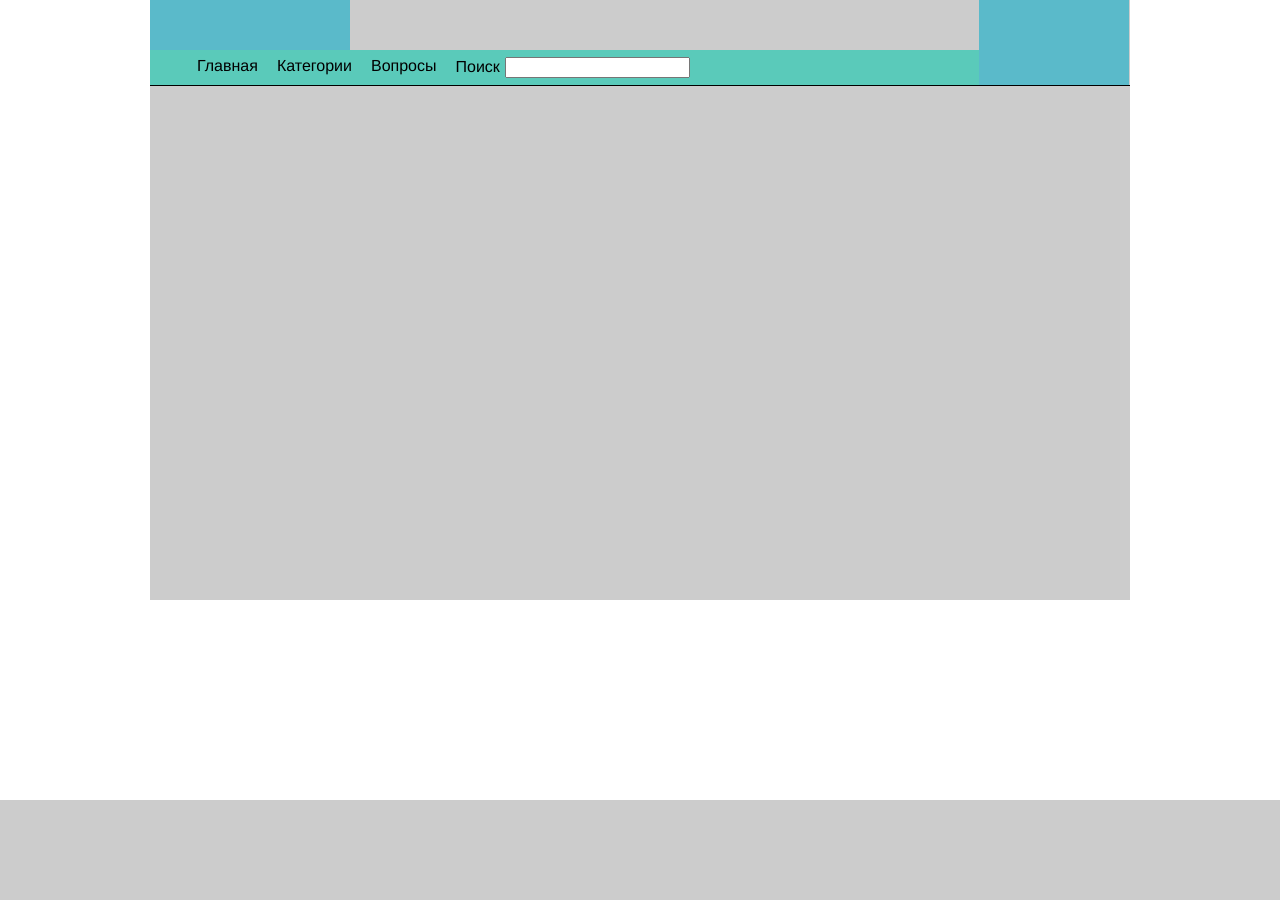
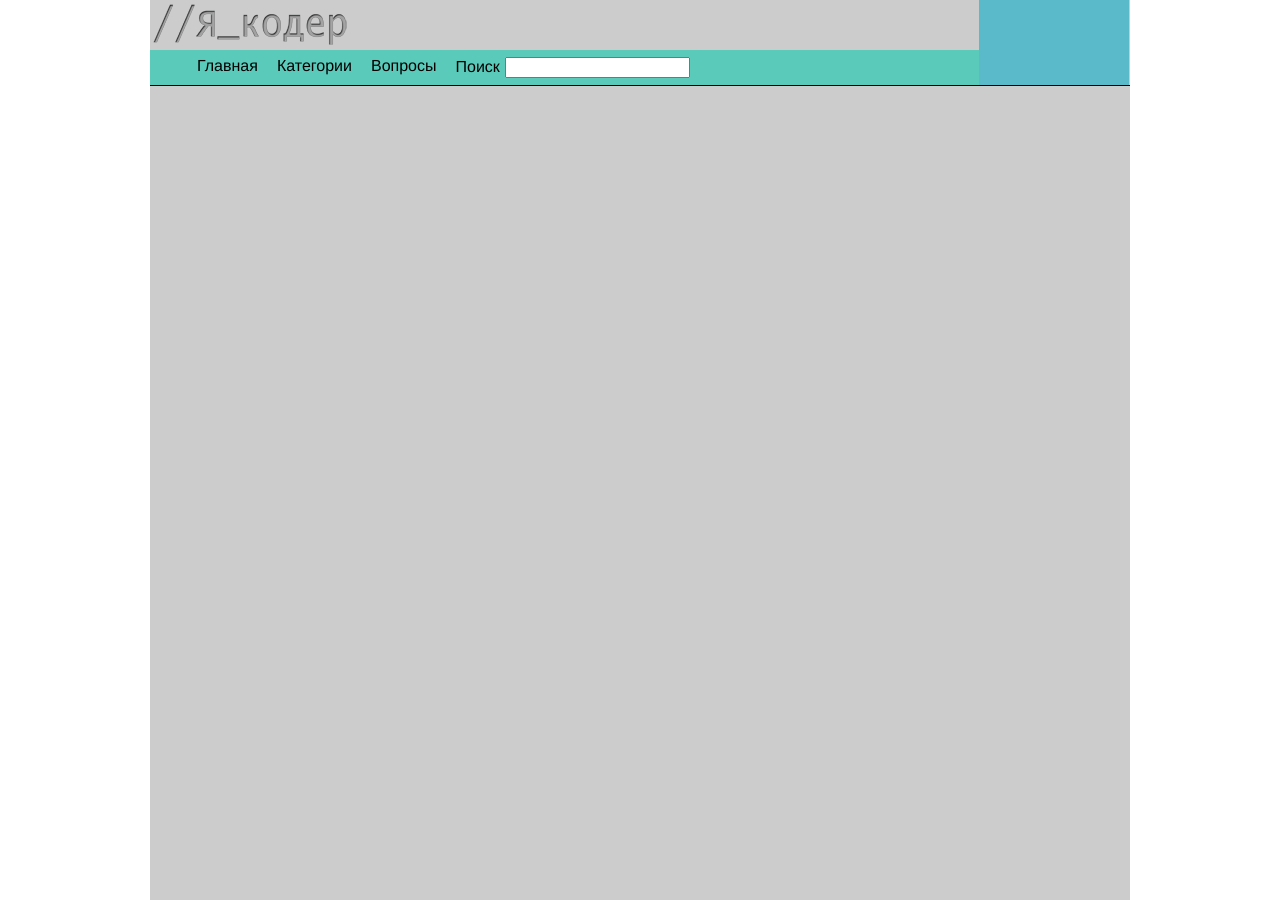
Before and after one commit to Serjulios/www, a PHP site: page /index.html in a window 1280 px wide. Before the commit the page ends 800 px from the top, so only its background shows below. Run offline with PHP 8.4, Linux system fonts and the light colour scheme.

Commit message:
some changes

```diff
--- a/css/main.css
+++ b/css/main.css
@@ -15,7 +15,7 @@ input{
 #wrapper{
     background: #ccc;
     position: relative;
-    height: 600px;
+    height: 900px;
     width: 980px;
     left:50%;
     margin-left: -490px;
@@ -41,7 +41,7 @@ input{
     display: block;
     width:200px;
     height: 50px;
-    background: #5abaca;
+    background: url(/images/logo.png);
 }
 /*--> MAIN_MENU*/
 #main-menu{
@@ -73,8 +73,8 @@ input{
 }
 
 .linked{
-    color:#c6c6c6;
-    text-decoration: #c6c6c6 dotted;
+    color:#fff;
+    border-bottom: 1px dashed #fff;
 
 }
 /*end of -->MAIN_MENU*/
@@ -89,3 +89,4 @@ input{
     background: #5abaca;
     margin-left: -5px;
 }
+/*END_OF_HEADER*/
```
Also changed, not shown: images/logo.png (added), images/logo2.png (added).
